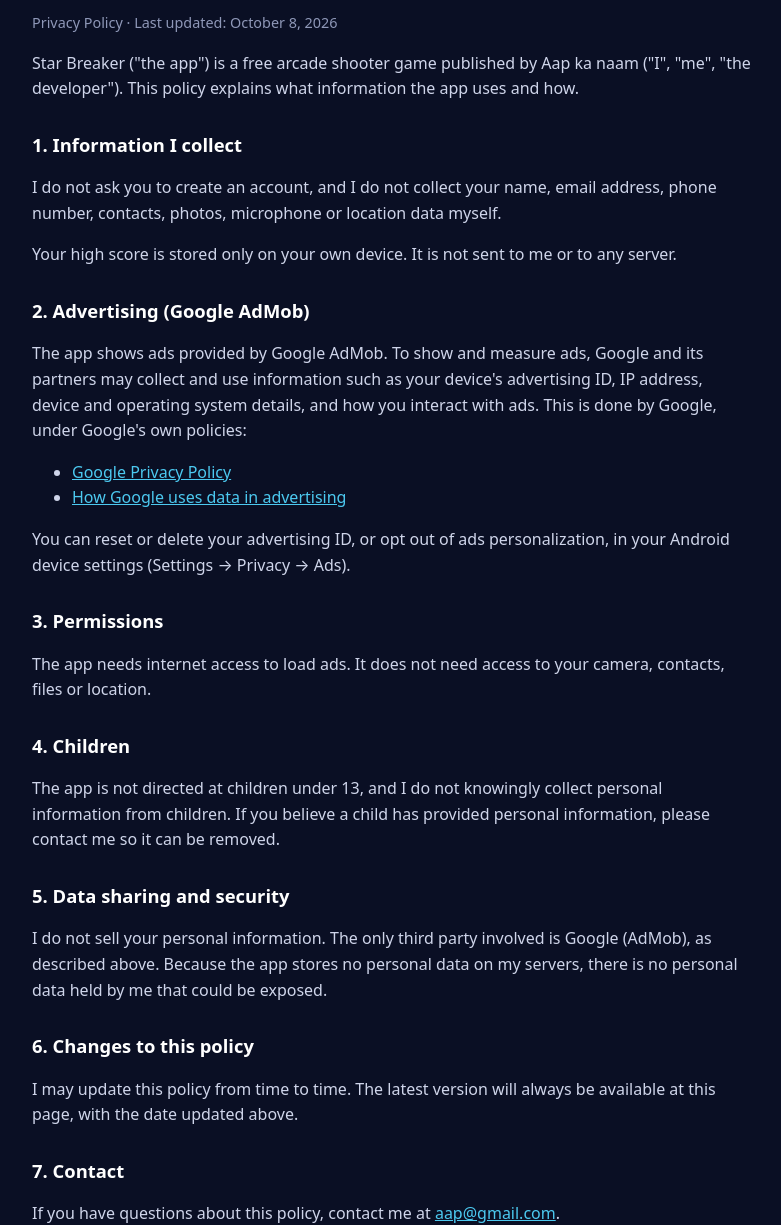
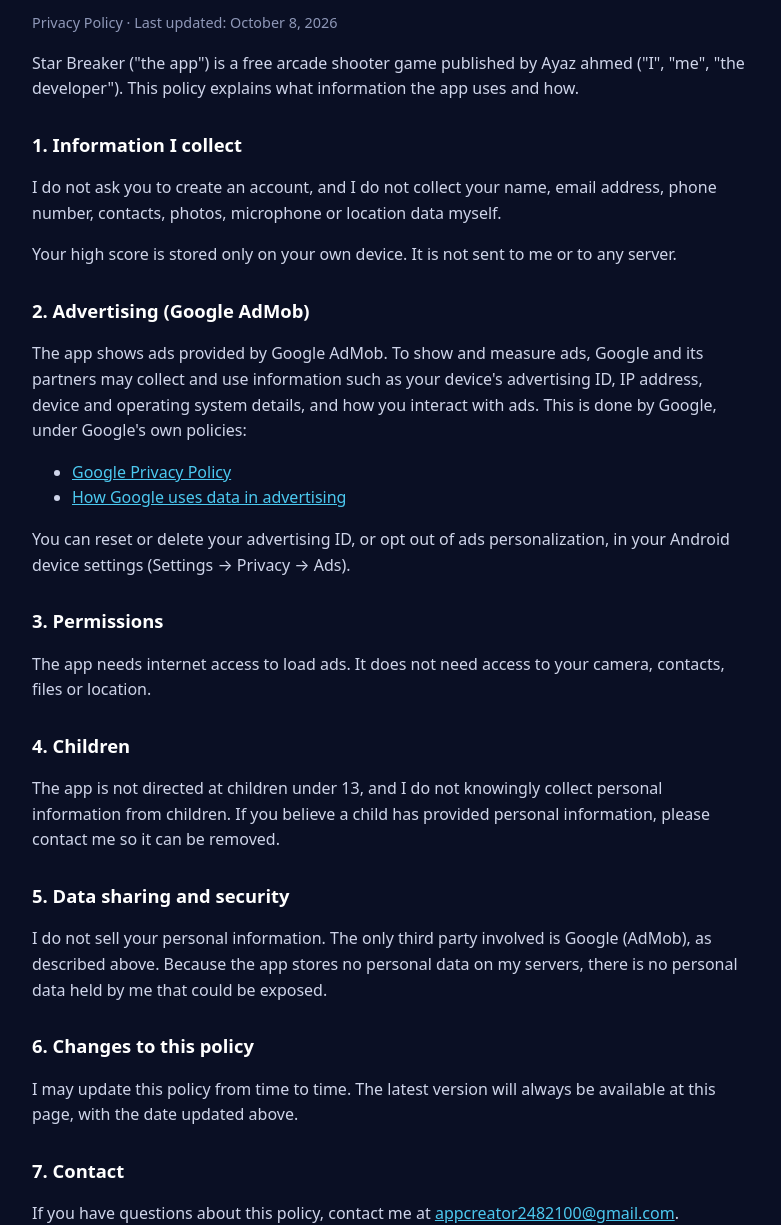
Before and after one commit to Ayazahmed82100/star-breaker, a website: page www/privacy.html in a window 1280 px wide. Shown: the part 77-1302 px from the top of the page, without its empty margins (248-1029 px from the left). Drawn offline with Linux system fonts and the light colour scheme.

Commit message:
Fix privacy policy name and email

```diff
--- a/www/privacy.html
+++ b/www/privacy.html
@@ -19,7 +19,7 @@
   <h1>Star Breaker</h1>
   <p class="meta">Privacy Policy &middot; Last updated: October 8, 2026</p>
 
-  <p>Star Breaker ("the app") is a free arcade shooter game published by Aap ka naam ("I", "me", "the developer"). This policy explains what information the app uses and how.</p>
+  <p>Star Breaker ("the app") is a free arcade shooter game published by Ayaz ahmed ("I", "me", "the developer"). This policy explains what information the app uses and how.</p>
 
   <h2>1. Information I collect</h2>
   <p>I do not ask you to create an account, and I do not collect your name, email address, phone number, contacts, photos, microphone or location data myself.</p>
@@ -46,7 +46,7 @@
   <p>I may update this policy from time to time. The latest version will always be available at this page, with the date updated above.</p>
 
   <h2>7. Contact</h2>
-  <p>If you have questions about this policy, contact me at <a href="mailto:aap@gmail.com">aap@gmail.com</a>.</p>
+  <p>If you have questions about this policy, contact me at <a href="mailto:appcreator2482100@gmail.com">appcreator2482100@gmail.com</a>.</p>
 </main>
 </body>
 </html>
```
